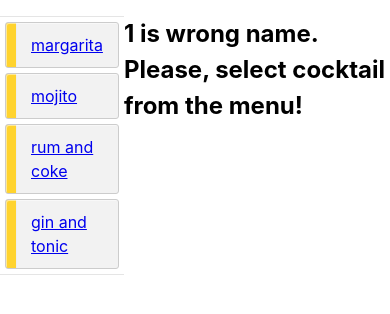
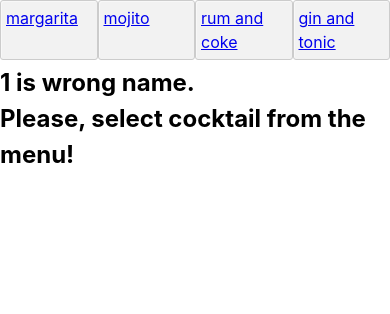
Before and after one commit to AlexStek/getCocktail, a Vue app: page /1 in a window 390 px wide. Shown: the top 314 px of the page. Built offline with nearby package versions, Linux system fonts and the light colour scheme.

Commit message:
responsive styles

```diff
--- a/src/App.vue
+++ b/src/App.vue
@@ -13,6 +13,11 @@ import NavList from '@/components/NavList.vue'
 .layout {
   display: flex;
   height: 100%;
-  padding: 1rem 0;
+  flex-direction: column;
+
+  @media screen and (min-width: 768px) {
+    padding: 1rem 0;
+    flex-direction: row;
+  }
 }
 </style>
--- a/src/components/CocktailItem.vue
+++ b/src/components/CocktailItem.vue
@@ -27,6 +27,12 @@ const ingredients = computed(() => {
 
 <template>
   <div class="cocktaile-card">
+    <img
+      class="img"
+      :src="cocktaile.strDrinkThumb"
+      alt="cocktaile image"
+      loading="lazy"
+    >
     <div class="cocktaile-info">
       <h1 class="cocktaile-name">
         {{ cocktaile.strDrink }}
@@ -51,30 +57,33 @@ const ingredients = computed(() => {
         </li>
       </ul>
     </div>
-    <img
-      class="img"
-      :src="cocktaile.strDrinkThumb"
-      alt="cocktaile image"
-      loading="lazy"
-    >
   </div>
 </template>
 
 <style scoped lang="scss">
 .cocktaile-card {
-  display: flex;
   background-color: #fff;
-  box-shadow: 7px 7px 8px 3px rgba(0, 0, 0, 0.5);
-  margin: 2em;
   font-family: 'Raleway', sans-serif;
+
+  @media screen and (min-width: 768px) {
+    display: flex;
+    box-shadow: 7px 7px 8px 3px rgba(0, 0, 0, 0.5);
+    margin: 2em;
+    flex-direction: row;
+  }
 }
 .cocktaile-name {
   font-size: 30px;
   margin-bottom: 1em;
 }
 .img {
-  max-width: 400px;
+  max-width: 200px;
   object-fit: cover;
+  float: right;
+
+  @media screen and (min-width: 960px) {
+    max-width: 400px;
+  }
 }
 .cocktaile-info {
   padding: 10px 20px;
--- a/src/components/NavList.vue
+++ b/src/components/NavList.vue
@@ -57,23 +57,20 @@ const isActive = (code: string) => {
   }
 }
 .list {
-  max-height: 390px;
-  border: 1px solid rgba(0, 0, 0, 0.1);
-  padding: 5px 5px 0 5px;
   border-left: none;
   border-right: none;
+  display: flex;
+
+  @media screen and (min-width: 768px) {
+    border: 1px solid rgba(0, 0, 0, 0.1);
+    padding: 5px 5px 0 5px;
+    flex-direction: column;
+  }
 }
 
 .list-item {
   list-style: none;
   background-color: rgba(0, 0, 0, 0.05);
-  background-image:
-    linear-gradient(
-      90deg,
-      #FFD32E 10px,
-      #EEE 10px,
-      #EEE 11px,
-      transparent 11px);
   border: 1px solid #CCC;
   box-shadow: inset 1px 1px 0 rgba(255, 255, 255, 0.5);
   margin-bottom: 5px;
@@ -86,8 +83,23 @@ const isActive = (code: string) => {
   }
 
   a {
-    padding: 10px 15px 10px 25px;
+    padding: 5px;
     display: block;
+    height: 100%;
+
+    @media screen and (min-width: 768px) {
+      padding: 10px 15px 10px 25px;
+    }
+  }
+
+  @media screen and (min-width: 768px) {
+    background-image:
+      linear-gradient(
+        90deg,
+        #FFD32E 10px,
+        #EEE 10px,
+        #EEE 11px,
+        transparent 11px);
   }
 }
 </style>
```
